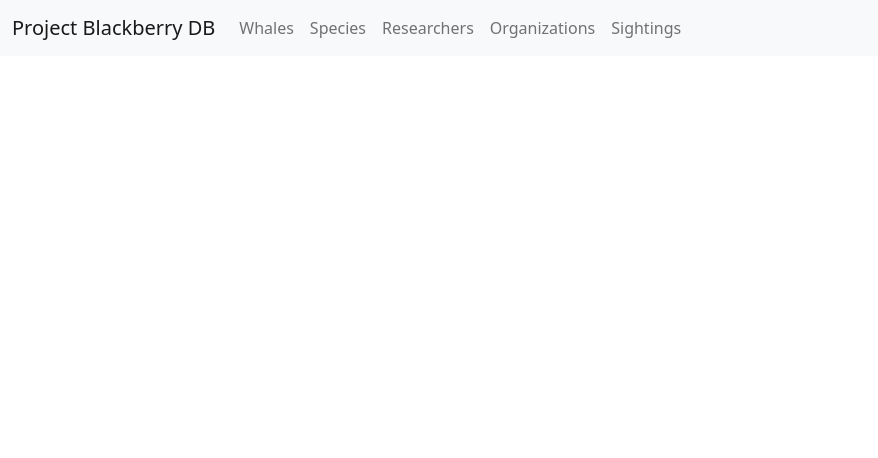
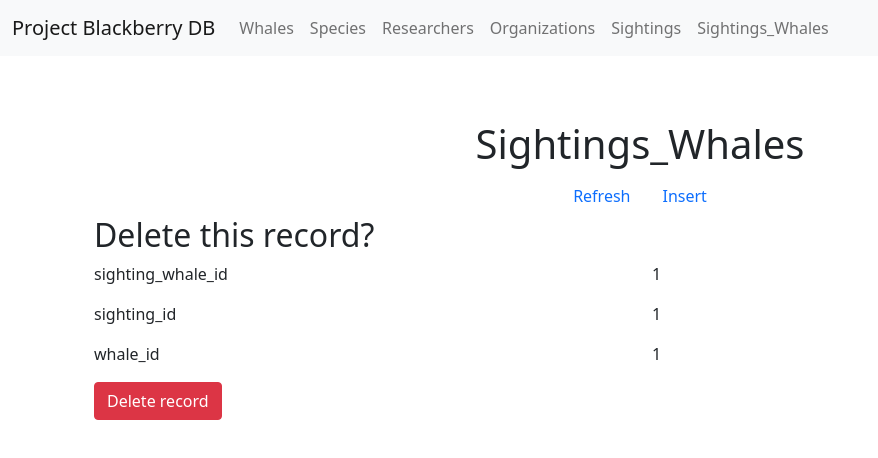
Before and after one commit to jnees/CS340-blackberry, a React (Create React App) app in the folder client/: page /sightings_whales/delete/1/1/1 in a window 1280 px wide. Shown: the top 458 px of the page, without its empty margins (0-878 px from the left). Built offline with nearby package versions, Linux system fonts and the light colour scheme.

Commit message:
added back Sightings_Whales pages

```diff
--- a/client/src/App.js
+++ b/client/src/App.js
@@ -10,21 +10,25 @@ import Species from "./components/species";
 import Researchers from "./components/researchers";
 import Organizations from "./components/organizations";
 import Sightings from "./components/sightings";
+import SightingsWhales from "./components/sightings_whales";
 import SpeciesInsertForm from "./components/forms/species_insert";
 import SpeciesUpdateForm from "./components/forms/species_update";
 import WhalesUpdateForm from "./components/forms/whales_update";
 import ResearchersUpdateForm from "./components/forms/researchers_update";
 import OrganizationsUpdateForm from "./components/forms/organizations_update";
 import SightingsUpdateForm from "./components/forms/sightings_update";
+import SightingsWhalesUpdateForm from "./components/forms/sightings_whales_update";
 import WhalesInsertForm from "./components/forms/whales_insert";
 import ResearchersInsertForm from "./components/forms/researchers_insert";
 import OrganizationsInsertForm from "./components/forms/organizations_insert";
 import SightingsInsertForm from "./components/forms/sightings_insert";
+import SightingsWhalesInsertForm from "./components/forms/sightings_whales_insert";
 import SpeciesDeleteForm from "./components/forms/species_delete";
 import WhalesDeleteForm from "./components/forms/whales_delete";
-import ResearchersDeleteForm from "./components/forms/researchers_delete"
-import OrganizationsDeleteForm from "./components/forms/organizations_delete"
-import SightingsDeleteForm from "./components/forms/sightings_delete"
+import ResearchersDeleteForm from "./components/forms/researchers_delete";
+import OrganizationsDeleteForm from "./components/forms/organizations_delete";
+import SightingsDeleteForm from "./components/forms/sightings_delete";
+import SightingsWhalesDeleteForm from "./components/forms/sightings_whales_delete";
 
 /* The App() function always displays the navbar. It also acts as the router for the
 entire app by showing whichever component the user navigates to below the nav bar.
@@ -40,24 +44,28 @@ function App() {
           <Route path="/researchers" element={<Researchers />} />
           <Route path="/organizations" element={<Organizations />} />
           <Route path="/sightings" element={<Sightings />} />
+          <Route path='/sightings_whales' element={<SightingsWhales />} />
 
           <Route path="/species/insert" element={<SpeciesInsertForm />} />
           <Route path="/whales/insert" element={<WhalesInsertForm />} />
           <Route path="/researchers/insert" element={<ResearchersInsertForm />} />
           <Route path="/organizations/insert" element={<OrganizationsInsertForm />} />
           <Route path="/sightings/insert" element={<SightingsInsertForm />} />
+          <Route path="/sightings_whales/insert" element={<SightingsWhalesInsertForm />} />
 
           <Route path="/species/update/:id/:name/:description" element={<SpeciesUpdateForm />} />
           <Route path="/whales/update/:id/:name/:birthyear/:is_female/:is_transient/:species_id" element={<WhalesUpdateForm />} />
           <Route path="/researchers/update/:id/:first_name/:last_name/:email/:organization_id" element={<ResearchersUpdateForm />} />
           <Route path="/organizations/update/:id/:name/:type" element={<OrganizationsUpdateForm />} />
           <Route path="/sightings/update/:id/:datetime/:latitude/:longitude/:researcher_id/:whale_ids" element={<SightingsUpdateForm />} />
+          <Route path="/sightings_whales/update/:id/:sighting_id/:whale_id" element={<SightingsWhalesUpdateForm />} />
 
           <Route path="/species/delete/:id/:name/:description" element={<SpeciesDeleteForm />} />
           <Route path="/whales/delete/:id/:name/:birthyear/:is_female/:is_transient/:species_id" element={<WhalesDeleteForm />} />
           <Route path="/researchers/delete/:id/:first_name/:last_name/:email/:organization_id" element={<ResearchersDeleteForm />} />
           <Route path="/organizations/delete/:id/:name/:type" element={<OrganizationsDeleteForm />} />
           <Route path="/sightings/delete/:id/:datetime/:latitude/:longitude/:researcher_id/:whale_ids" element={<SightingsDeleteForm />} />
+          <Route path="/sightings_whales/delete/:id/:sighting_id/:whale_id" element={<SightingsWhalesDeleteForm />} />
 
 
 
--- /dev/null
+++ b/client/src/components/button_groups/sightings_whales_buttons.js
@@ -0,0 +1,20 @@
+import React from 'react';
+
+// Button group for refresh/insert into species table.
+export default class SightingsWhalesButtonGroup extends React.Component {
+
+    render() {
+      return (
+        <div>
+            <ul class="nav justify-content-center">
+              <li class="nav-item">
+                <a class="nav-link active" aria-current="page" href="/sightings_whales">Refresh</a>
+              </li>
+              <li class="nav-item">
+                <a class="nav-link" href="/sightings_whales/insert">Insert</a>
+              </li>
+            </ul>
+        </div>
+      )
+    }
+  }
--- /dev/null
+++ b/client/src/components/forms/sightings_whales_delete.js
@@ -0,0 +1,57 @@
+import { React } from 'react';
+import { useParams } from 'react-router-dom';
+import SightingsWhalesButtonGroup from '../button_groups/sightings_whales_buttons';
+
+// Delete confirmation page for species
+// Uses a function instead of class to make getting
+// the query parameters easier (useParams hook)
+const SightingsWhalesDeleteForm = () => {
+
+    // Get id from url
+    const { id, sighting_id, whale_id } = useParams();
+
+    return (
+        <div class="container">
+            <h1 class="text-center">Sightings_Whales</h1>
+            <SightingsWhalesButtonGroup />
+            <div class="container text-left">
+                <div class="row">
+                    <div class="col">
+                        <h2>{"Delete this record?"}</h2>
+                    </div>
+                </div>
+                <div class="row">
+                    <div class="col-sm">
+                        <p class="bold">sighting_whale_id</p>
+                    </div>
+                    <div class="col-sm">
+                        <p>{id}</p>
+                    </div>
+                </div>
+                <div class="row">
+                    <div class="col-sm">
+                        <p class="bold">sighting_id</p>
+                    </div>
+                    <div class="col-sm">
+                        <p>{sighting_id}</p>
+                    </div>
+                </div>
+                <div class="row">
+                    <div class="col-sm">
+                        <p class="bold">whale_id</p>
+                    </div>
+                    <div class="col-sm">
+                        <p>{whale_id}</p>
+                    </div>
+                </div>
+
+
+                <button type="submit" class="btn btn-danger">Delete record</button>
+            </div>
+
+        </div>
+    )
+
+}
+
+export default SightingsWhalesDeleteForm
--- /dev/null
+++ b/client/src/components/forms/sightings_whales_insert.js
@@ -0,0 +1,28 @@
+import React from 'react';
+import SightingsWhalesButtonsGroup from '../button_groups/sightings_whales_buttons';
+
+// Form for inserting records into the species table.
+export default class SightingsWhalesInsertForm extends React.Component {
+
+    render() {
+      return (
+        <div>
+            <h1 class="text-center">Sightings_Whales</h1>
+            <SightingsWhalesButtonsGroup />
+            <div class="container">
+            <form>
+                <div class="mb-3">
+                    <label for="sighting_id" class="form-label">Sighting ID</label>
+                    <input type="number" class="form-control" id="sighting_id" />
+                </div>
+                <div class="mb-3">
+                    <label for="whale_id" class="form-label">Whale ID</label>
+                    <input type="number" class="form-control" id="whale_id" />
+                </div>
+                <button type="submit" class="btn btn-primary">Add record</button>
+            </form>
+            </div>
+        </div>
+      )
+    }
+  }
--- /dev/null
+++ b/client/src/components/forms/sightings_whales_update.js
@@ -0,0 +1,51 @@
+import {React, useState} from 'react';
+import { useParams } from 'react-router-dom';
+import SightingsWhalesButtonsGroup from '../button_groups/sightings_whales_buttons';
+
+// Form for modifying a record in the species table. Prepopulates the existing record.
+// Uses a function instead of class to make getting
+// the query parameters easier (useParams hook)
+const SightingsWhalesUpdateForm = () => {
+
+    // Get id from url
+    const { id, sighting_id, whale_id } = useParams();
+
+    // Initialize state
+    const [newSighting, setSighting] = useState(sighting_id);
+    const [newWhale, setWhale] = useState(whale_id)
+
+    return (
+        <div>
+        <h1 class="text-center">Sightings_Whales</h1>
+        <SightingsWhalesButtonsGroup />
+        <div class="container">
+            <p>{"Update record for sighting_whale " + id + " :"}</p>
+        </div>
+
+        <div class="container">
+            <form>
+                <div class="mb-3">
+                    <label for="sighting_id" class="form-label">Sighting ID</label>
+                    <input
+                        type="number" class="form-control"
+                        id="sighting_id" value={newSighting}
+                        onChange={e => setSighting(e.target.value)}
+                    />
+                </div>
+                <div class="mb-3">
+                    <label for="whale_id" class="form-label">Whale ID</label>
+                    <input
+                        type="number" class="form-control"
+                        id="whale_id" value={newWhale}
+                        onChange={e => setWhale(e.target.value)}
+                    />
+                </div>
+                <button type="submit" class="btn btn-warning">Modify record</button>
+            </form>
+            </div>
+    </div>
+    )
+
+}
+
+export default SightingsWhalesUpdateForm
--- a/client/src/components/navbar.js
+++ b/client/src/components/navbar.js
@@ -28,6 +28,9 @@ export default class AppNavbar extends React.Component {
                         <li class="nav-item">
                             <a class="nav-link" href="/sightings">Sightings</a>
                         </li>
+                        <li class="nav-item">
+                            <a class="nav-link" href="/sightings_whales">Sightings_Whales</a>
+                        </li>
                     </ul>
                 </div>
             </div>
--- /dev/null
+++ b/client/src/components/sightings_whales.js
@@ -0,0 +1,69 @@
+import React from 'react';
+import SightingsWhalesButtonsGroup from './button_groups/sightings_whales_buttons';
+const axios = require('axios').default;
+
+// Species Table page
+export default class SightingsWhales extends React.Component {
+
+    constructor(props){
+      super(props);
+
+      this.state = {
+        data: [],
+      };
+    }
+
+    componentDidMount() {
+      this.updateData();
+    }
+
+    async updateData() {
+      const res = await axios.get('/api/sightings_whales');
+      this.setState({data: res.data})
+    };
+
+    render() {
+      return (
+        <div class="container">
+          <h1 class="text-center">Sightings_Whales</h1>
+          <SightingsWhalesButtonsGroup />
+          <table class="table">
+            <thead>
+              <tr>
+                <th scope="col">sighting_whale_id</th>
+                <th scope="col">sighting_id</th>
+                <th scope="col">whale_id</th>
+              </tr>
+            </thead>
+            <tbody>
+              {
+                this.state.data.map(row =>
+                  <tr>
+                    <th scope="row">{row.sighting_whale_id}</th>
+                    <td>{row.sighting_id}</td>
+                    <td>{row.whale_id}</td>
+                    <td>
+                      <a
+                        href={"/sightings_whales/update/" + row.sighting_whale_id + "/" + row.sighting_id + "/" + row.whale_id}
+                        class="btn btn-light btn-md"
+                      >Modify</a>
+                    </td>
+                    <td>
+                      <a
+                        href={"/sightings_whales/delete/" + row.sighting_whale + "/" + row.sighting_id + "/" + row.whale_id}
+                        class="btn btn-danger btn-md">Delete</a></td>
+                  </tr>
+                )
+              }
+            </tbody>
+          </table>
+
+          {this.state.data[0] ? "" :
+            <div class="spinner-border" role="status">
+              <span class="visually-hidden">Loading...</span>
+            </div>
+          }
+        </div>
+      )
+    }
+  }
```
